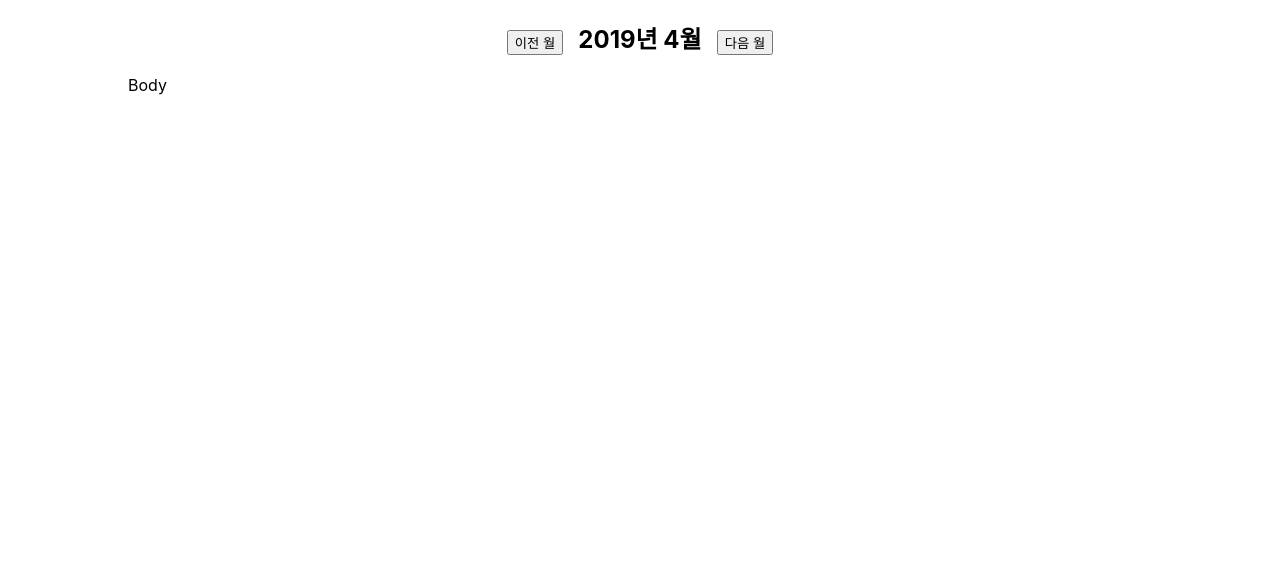
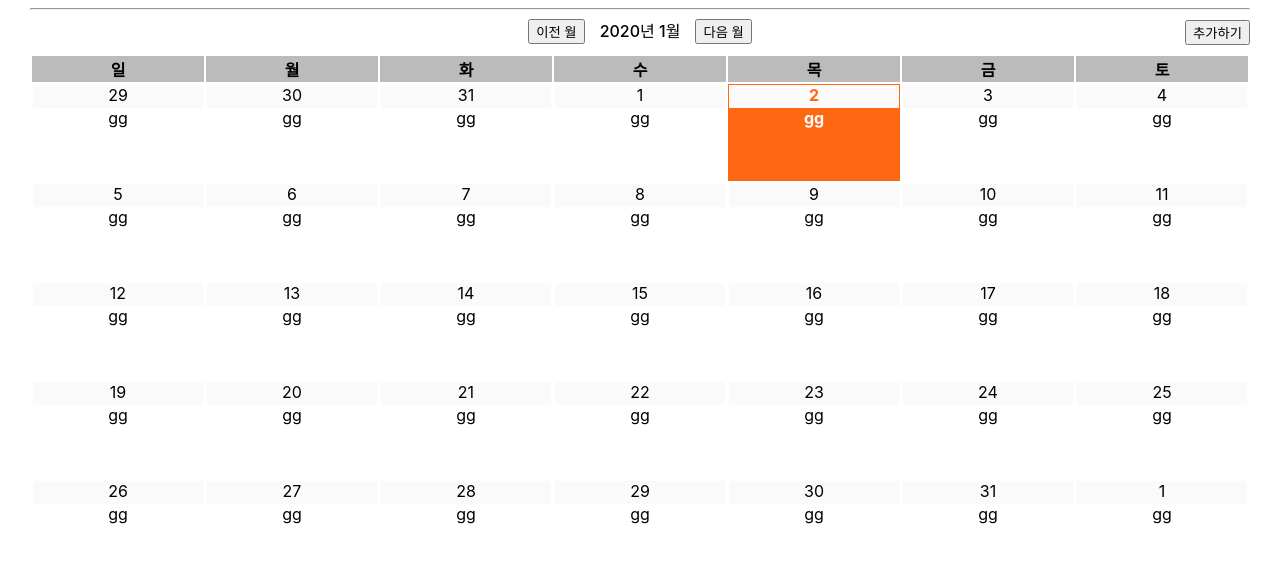
Before and after one commit to ginameee/jasoseol-calendar, a React (Create React App) app: page / in a window 1280 px wide. Shown: the top 562 px of the page. Built offline with nearby package versions, Linux system fonts and the light colour scheme.

Commit message:
Highlight today

```diff
--- a/src/componenets/calendar/Calendar.css
+++ b/src/componenets/calendar/Calendar.css
@@ -1,16 +1,25 @@
 #calendar {
-    width: 80%;
-    height: 80%;
+    width: 1220px;
+    height: 95%;
     margin: 0 auto;
 }
 
 #header {
-    width: 80%;
-    margin: 0 auto;
     text-align: center;
+    padding-bottom: 10px;
+    position: relative;
 }
 
 #header h2 {
     display: inline-block;
     padding: 0 15px;
+    margin: 0;
+    font-size: inherit;
+    font-weight: 500;
 }
+
+#header #btn_add {
+    position: absolute;
+    top: 2px;
+    right: 0px;
+}
--- a/src/componenets/calendar/Calendar.js
+++ b/src/componenets/calendar/Calendar.js
@@ -1,18 +1,28 @@
 import React from 'react';
 import './Calendar.css';
 
+import Content from './CalendarContent';
+
+const today = new Date();
+
 class Calendar extends React.Component {
+    state = {
+        year: today.getFullYear(),
+        month: today.getMonth(),
+        date: today.getDate()
+    }
+
     render() {
         return (
             <div id="calendar">
-            <div id="header">
-                <button>이전 월</button>
-                <h2>2019년 4월</h2>
-                <button>다음 월</button>
-             </div>
-            <div className="content">
-                Body
-            </div>
+                <hr></hr>
+                <div id="header">
+                    <button>이전 월</button>
+                    <h2>{this.state.year}년 {this.state.month + 1}월</h2>
+                    <button>다음 월</button>
+                    <button id="btn_add">추가하기</button>
+                </div>
+                <Content year={this.state.year} month={this.state.month} date={this.state.date}/>
             </div>
         );
     }
--- a/src/componenets/calendar/CalendarContent.css
+++ b/src/componenets/calendar/CalendarContent.css
@@ -1,3 +1,7 @@
+table {
+    margin: 0 auto;
+}
+
 table, td, th {
     border-color: #F1F1F1
 }
@@ -9,7 +13,7 @@ th {
 
 td {
     height: 95px;
-    border-color: #F0F0F0
+    border-color: #F0F0F0;
 }
 
 #c_header th {
@@ -23,8 +27,23 @@ td {
 #c_content td > div:first-child {
     height: 23px;
     background-color: #FAFAFA;
+    cursor: pointer;
+}
+
+#c_content td > div:first-child:hover {
+    background-color: #F0F0F0
 }
 
 #c_content td > div:nth-child(2) {
     height: calc(100% - 23px);
 }
+
+#c_content .today {
+    font-weight: bolder;
+    color: #FF6813;
+    background-color: #FF6813;
+}
+
+#c_content .today .schedule {
+    color: white;
+}
--- a/src/componenets/calendar/CalendarContent.js
+++ b/src/componenets/calendar/CalendarContent.js
@@ -3,49 +3,91 @@ import './CalendarContent.css';
 
 class CalendarContent extends React.Component {
     state = {
-        calWidth: 7,
+        calColCnt: 7,
+        calRowCnt: 5,
+        calLength: 35
+    }
+
+    /**
+     * 날짜에 맞는 스케쥴정보를 가져온다.
+     * @param {Date} dateObj
+     */
+    getSchedule(dateObj) {
+        return ( <span>gg</span> );
     }
 
     renderHeader() {
         const days = [ '일', '월', '화', '수', '목', '금', '토' ];
         let headerCells = [];
 
-        for (let i = 0; i < this.state.calWidth; i++) {
+        days.forEach(
+            (day) => {
                 headerCells.push(
-                <th>{days[i % this.state.calWidth % days.length]}</th>
+                    <th>{day}</th>
+                );
+            }
+        )
+
+        return (
+            <tr id="c_header">
+                {headerCells}
+            </tr>
         );
     }
 
-        return headerCells;
+    renderContent() {
+        let calRows = [];
+        let dateObj = new Date(this.props.year, this.props.month, 1);
+        let tempDateObj;
+        let strDay = new Date(this.props.year, this.props.month, 1).getDay();
+
+        for (let i = 0; i < this.state.calRowCnt; i++) {
+            calRows.push(
+                <tr id="c_content">
+                    {
+                        Array(7).fill(0).map(
+                            (item, idx) => {
+                                let cellIdx = this.state.calColCnt * i + idx;
+                                let date;
+
+                                if (!tempDateObj || cellIdx < strDay) {
+                                    tempDateObj = new Date(dateObj.getTime());
+                                    tempDateObj.setDate(dateObj.getDate() - (strDay - cellIdx));
+                                }
+                                else {
+                                    tempDateObj.setDate(tempDateObj.getDate() + 1);
                                 }
 
-    renderContent() {
-        let dateCells = [];
+                                date = tempDateObj.getDate();
 
-        for (let j = 0; j < this.state.calWidth; j++) {
-            dateCells.push(
-                <td>
-                    <div>
-                        {j}
+                                return (
+                                    <td className={
+                                        (tempDateObj.getMonth() === new Date().getMonth() && tempDateObj.getDate() === new Date().getDate()) ? "today" : ""
+                                        }>
+                                        <div className="date">
+                                            {date}
                                         </div>
-                    <div></div>
+                                        <div className="schedule">
+                                            {this.getSchedule(tempDateObj)}
+                                        </div>
                                     </td>
                                 );
                             }
+                        )
+                    }
+                </tr>
+            );
+        }
 
-        return dateCells;
+        return calRows;
     }
 
     render() {
         return (
             <div id="calendar_content">
                 <table>
-                    <tr id="c_header">
                     {this.renderHeader()}
-                    </tr>
-                    <tr id="c_content">
                     {this.renderContent()}
-                    </tr>
                 </table>
             </div>
         );
```
Lines whose indentation alone changed are shown as unchanged.
